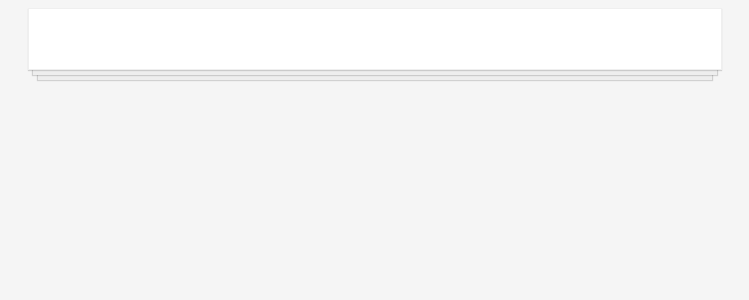
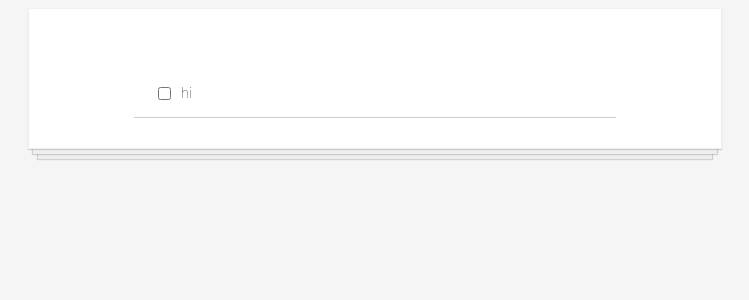
Before and after one commit to josem-gp/react-task-manager, a React (Create React App) app: page / in a window 1280 px wide. Shown: the top 300 px of the page, without its empty margins (265-1014 px from the left). Built offline with nearby package versions, Linux system fonts and the light colour scheme.

Commit message:
added some style to todo-item

```diff
--- a/src/components/ToDo.js
+++ b/src/components/ToDo.js
@@ -1,7 +1,12 @@
 import React from "react";
 
 const ToDo = () => {
-  return <div></div>;
+  return (
+    <div className="todo-item">
+      <input type="checkbox"></input>
+      <p>hi</p>
+    </div>
+  );
 };
 
 export default ToDo;
```
